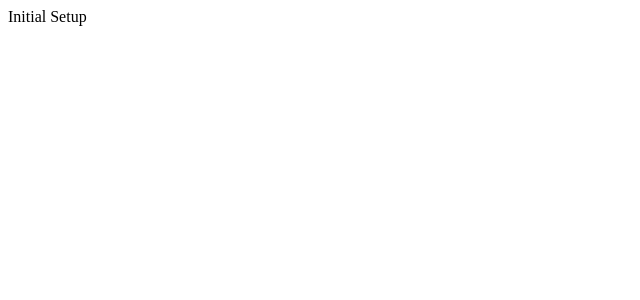
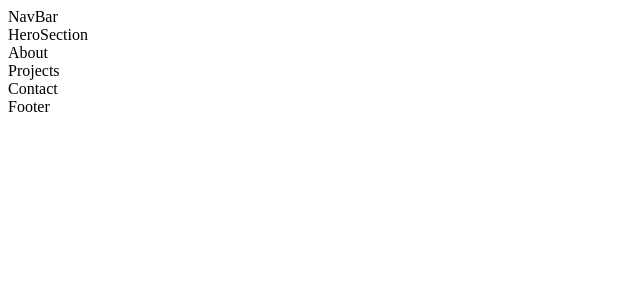
Before and after one commit to codermittal17/portfolio, a React (Create React App) app: page / in a window 1280 px wide. Shown: the top 300 px of the page, without its empty margins (0-640 px from the left). Built offline with nearby package versions, Linux system fonts and the light colour scheme.

Commit message:
Created Files for All the Sections

```diff
--- a/public/index.html
+++ b/public/index.html
@@ -24,7 +24,7 @@
       work correctly both with client-side routing and a non-root public URL.
       Learn how to configure a non-root public URL by running `npm run build`.
     -->
-    <title>React App</title>
+    <title>Raghvendra Mittal | Portfolio</title>
   </head>
   <body>
     <noscript>You need to enable JavaScript to run this app.</noscript>
--- a/src/App.js
+++ /dev/null
@@ -1,9 +0,0 @@
-function App() {
-  return (
-    <div>
-      Initial Setup
-    </div>
-  )
-}
-
-export default App
--- /dev/null
+++ b/src/components/About.js
@@ -0,0 +1,9 @@
+function About() {
+    return (
+        <div>
+            About
+        </div>
+    )
+}
+
+export default About
--- /dev/null
+++ b/src/components/App.js
@@ -0,0 +1,21 @@
+import NavBar from "./NavBar"
+import HeroSection from "./HeroSection"
+import About from "./About"
+import Projects from "./Projects"
+import Contact from "./Contact"
+import Footer from "./Footer"
+
+function App() {
+  return (
+    <>
+      <NavBar />
+      <HeroSection />
+      <About />
+      <Projects />
+      <Contact />
+      <Footer />
+    </>
+  )
+}
+
+export default App
--- /dev/null
+++ b/src/components/Contact.js
@@ -0,0 +1,9 @@
+function Contact() {
+    return (
+        <div>
+            Contact
+        </div>
+    )
+}
+
+export default Contact
--- /dev/null
+++ b/src/components/Footer.js
@@ -0,0 +1,9 @@
+function Footer() {
+    return (
+        <div>
+            Footer
+        </div>
+    )
+}
+
+export default Footer
--- /dev/null
+++ b/src/components/HeroSection.js
@@ -0,0 +1,9 @@
+function HeroSection() {
+    return (
+        <div>
+            HeroSection
+        </div>
+    )
+}
+
+export default HeroSection
--- /dev/null
+++ b/src/components/NavBar.js
@@ -0,0 +1,9 @@
+function NavBar() {
+    return (
+        <div>
+            NavBar
+        </div>
+    )
+}
+
+export default NavBar
--- /dev/null
+++ b/src/components/Projects.js
@@ -0,0 +1,9 @@
+function Projects() {
+    return (
+        <div>
+            Projects
+        </div>
+    )
+}
+
+export default Projects
--- a/src/index.js
+++ b/src/index.js
@@ -1,6 +1,6 @@
 import React from 'react';
 import ReactDOM from 'react-dom/client';
-import App from './App';
+import App from './components/App';
 
 const root = ReactDOM.createRoot(document.getElementById('root'));
 root.render(
```
